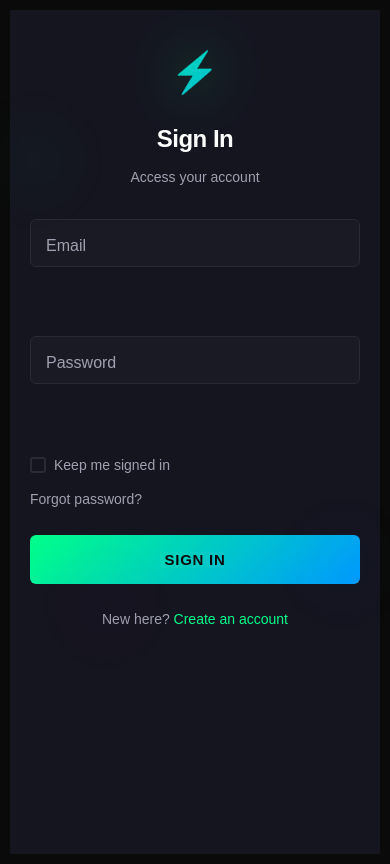
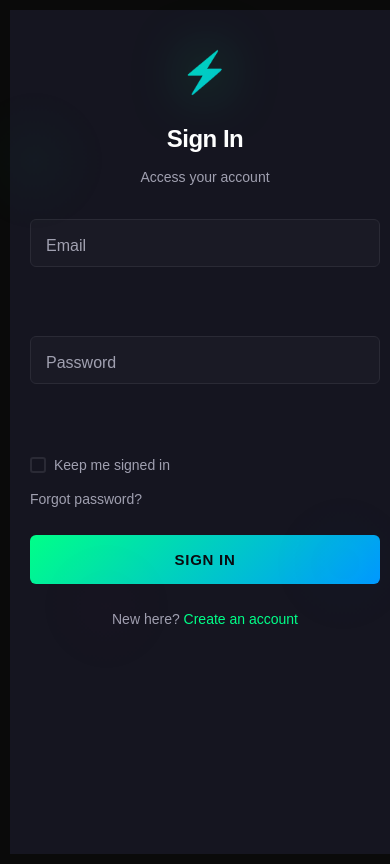
Before and after one commit to Arjuba12/Project_Evotin, a React app in the folder frontend/: page /login in a window 390 px wide. Built offline with nearby package versions, Linux system fonts and the light colour scheme; the HTML template or start-up script is replaced by a standard one.

Commit message:
loginpage

```diff
--- a/frontend/src/styles/LoginPage.css
+++ b/frontend/src/styles/LoginPage.css
@@ -738,7 +738,7 @@ input:-webkit-autofill {
         width: 100%;
         /* Pastikan 100% width */
         min-height: 100vh;
-        padding: 10px;
+        margin: 10px;
         /* Pastikan tidak ada padding/margin di sini yang mendorong overflow */
     }
 
```
